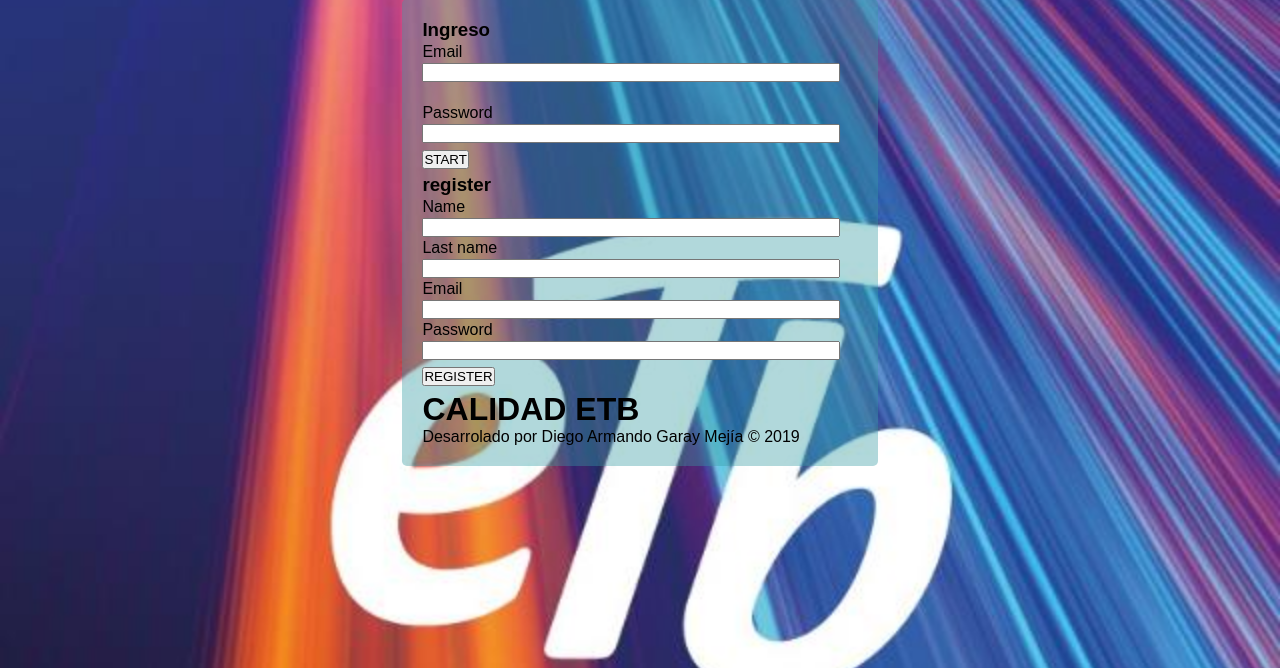
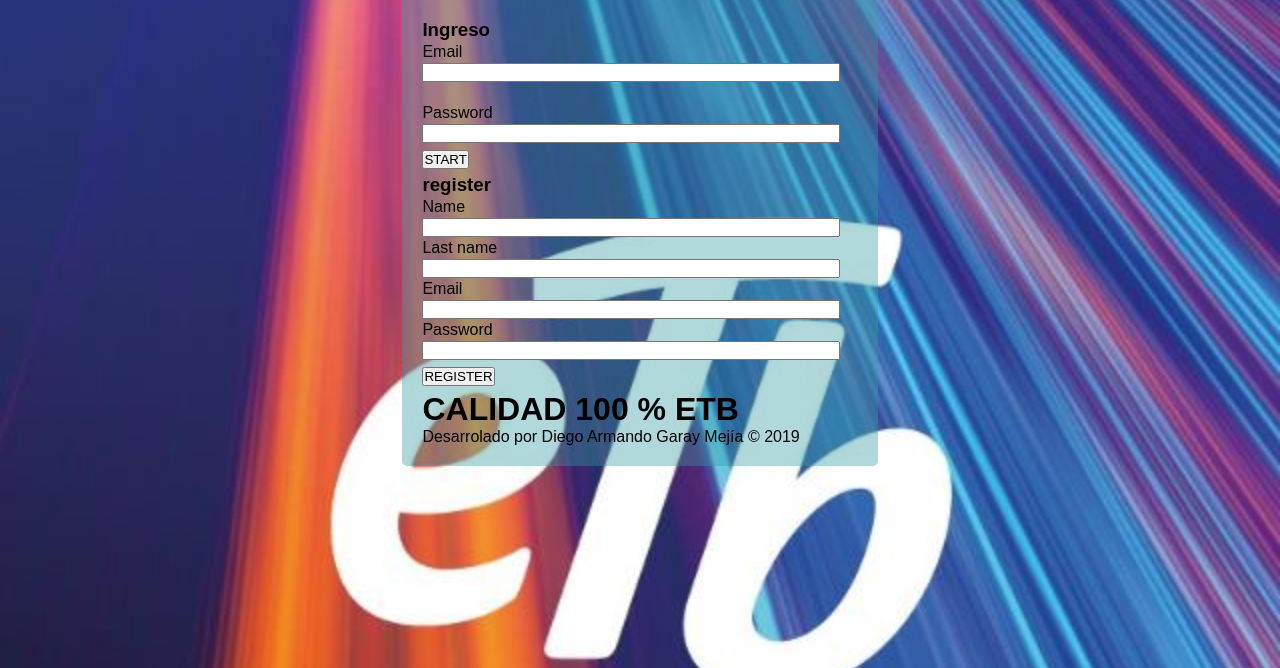
Before and after one commit to diegogarmej/CALIDAD, a PHP site: page / in a window 1280 px wide. Shown: the part 153-821 px from the top of the page. Run offline with PHP 8.4, Linux system fonts and the light colour scheme.

Commit message:
ok terminado para head

```diff
--- a/index.php
+++ b/index.php
@@ -95,7 +95,7 @@
                         <input type="submit" value="REGISTER" />
 			</form>
 
-			<h1>CALIDAD ETB</h1>
+			<h1>CALIDAD 100 % ETB</h1>
 
                 </div>
 
```
